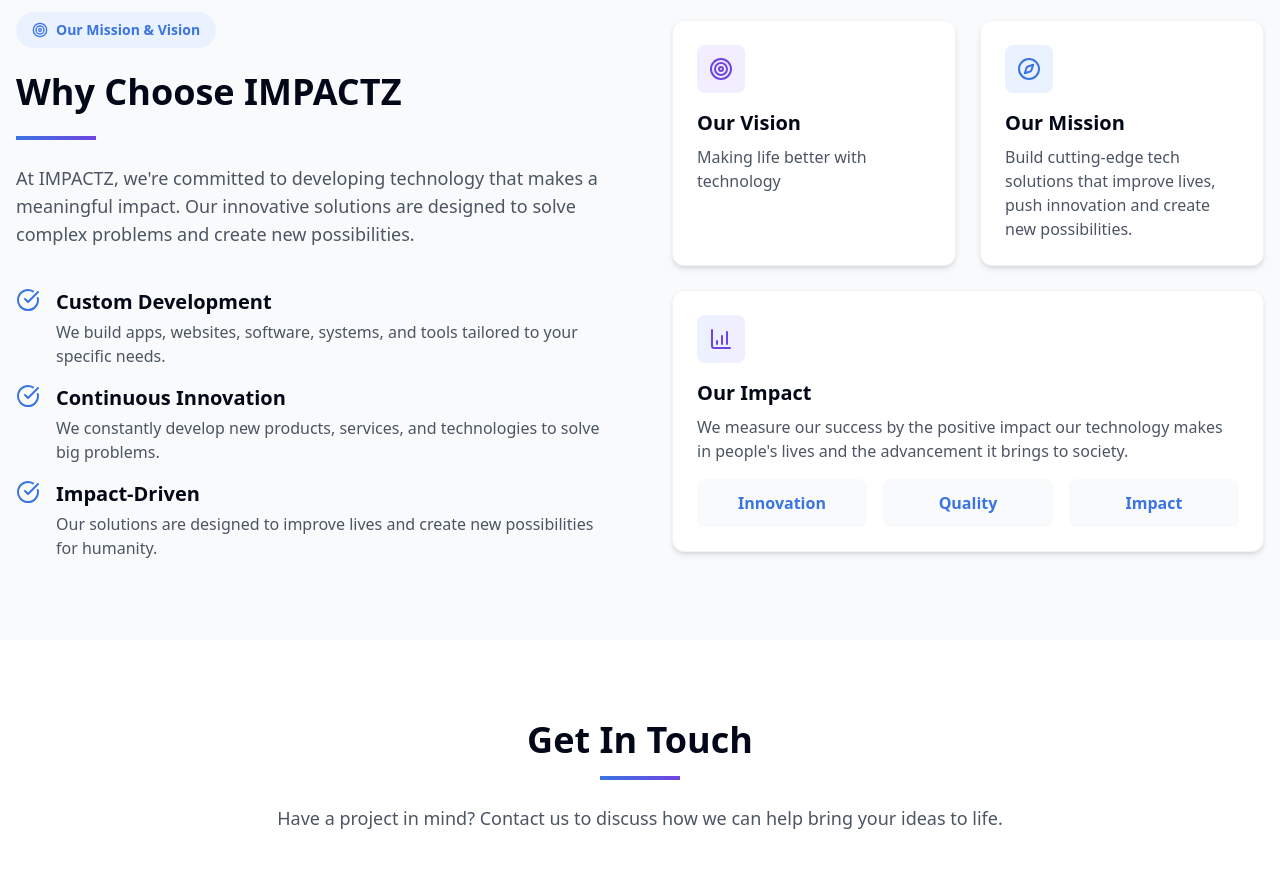
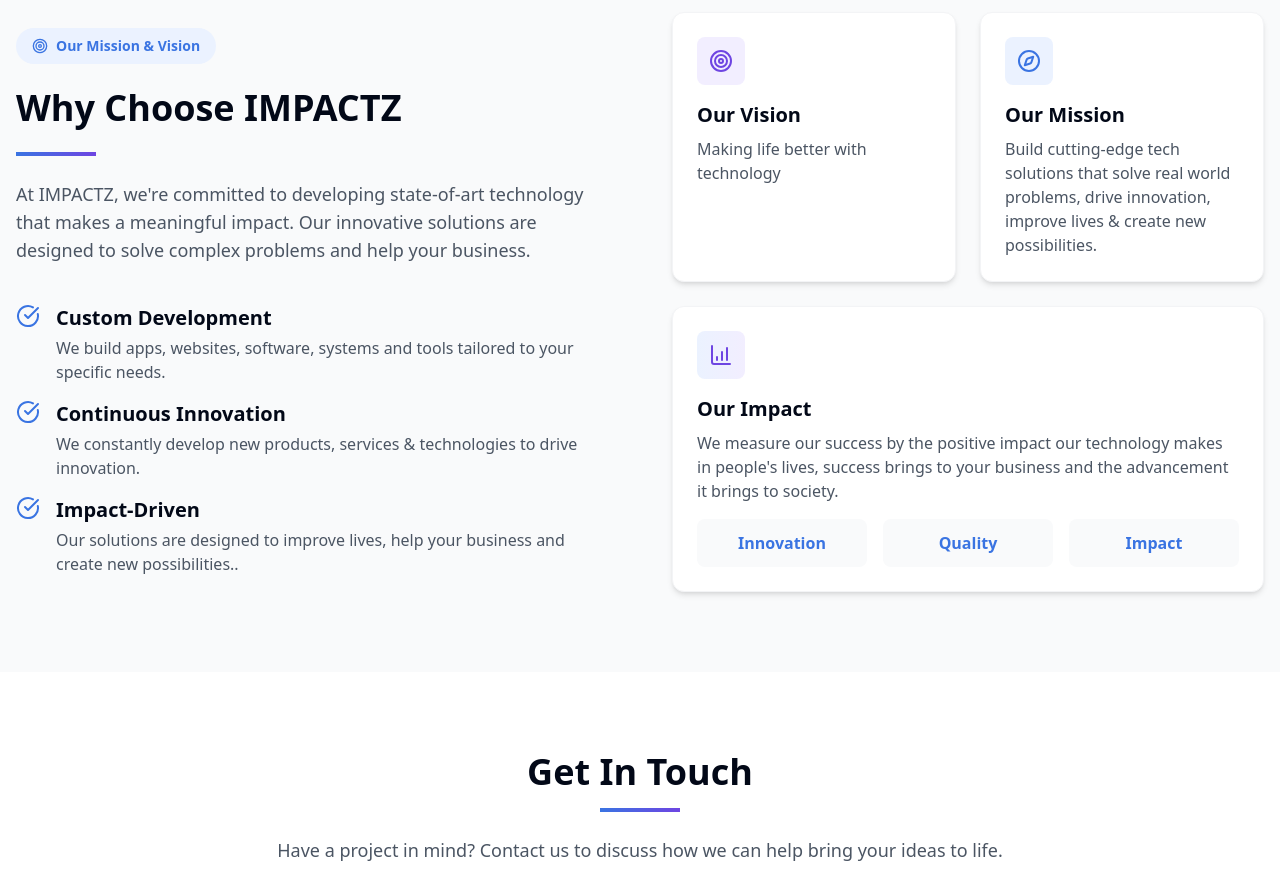
Before and after one commit to TasnimulHassan02/IMPACTZ-Website, a React (Vite) app: page / in a window 1280 px wide. Shown: the part 1980-2875 px from the top of the page. Built offline with nearby package versions, Linux system fonts and the light colour scheme.

Commit message:
Update About.tsx

```diff
--- a/src/components/About.tsx
+++ b/src/components/About.tsx
@@ -14,8 +14,8 @@ const About: React.FC = () => {
             <h2 className="text-3xl md:text-4xl font-bold">Why Choose IMPACTZ</h2>
             <div className="w-20 h-1 bg-gradient-to-r from-brand-blue to-brand-purple"></div>
             <p className="text-gray-600 text-lg">
-              At IMPACTZ, we're committed to developing technology that makes a meaningful impact.
-              Our innovative solutions are designed to solve complex problems and create new possibilities.
+              At IMPACTZ, we're committed to developing state-of-art technology that makes a meaningful impact.
+              Our innovative solutions are designed to solve complex problems and help your business.
             </p>
 
             <div className="space-y-4 pt-4">
@@ -25,7 +25,7 @@ const About: React.FC = () => {
                 </div>
                 <div>
                   <h3 className="text-xl font-semibold mb-1">Custom Development</h3>
-                  <p className="text-gray-600">We build apps, websites, software, systems, and tools tailored to your specific needs.</p>
+                  <p className="text-gray-600">We build apps, websites, software, systems and tools tailored to your specific needs.</p>
                 </div>
               </div>
 
@@ -35,7 +35,7 @@ const About: React.FC = () => {
                 </div>
                 <div>
                   <h3 className="text-xl font-semibold mb-1">Continuous Innovation</h3>
-                  <p className="text-gray-600">We constantly develop new products, services, and technologies to solve big problems.</p>
+                  <p className="text-gray-600">We constantly develop new products, services & technologies to drive innovation.</p>
                 </div>
               </div>
 
@@ -45,7 +45,7 @@ const About: React.FC = () => {
                 </div>
                 <div>
                   <h3 className="text-xl font-semibold mb-1">Impact-Driven</h3>
-                  <p className="text-gray-600">Our solutions are designed to improve lives and create new possibilities for humanity.</p>
+                  <p className="text-gray-600">Our solutions are designed to improve lives, help your business and create new possibilities..</p>
                 </div>
               </div>
             </div>
@@ -65,7 +65,7 @@ const About: React.FC = () => {
                 <Compass className="text-brand-blue" size={24} />
               </div>
               <h3 className="text-xl font-semibold mb-2">Our Mission</h3>
-              <p className="text-gray-600">Build cutting-edge tech solutions that improve lives, push innovation and create new possibilities.</p>
+              <p className="text-gray-600">Build cutting-edge tech solutions that solve real world problems, drive innovation, improve lives & create new possibilities.</p>
             </div>
 
             <div className="bg-white p-6 rounded-xl shadow-md border border-gray-100 col-span-1 md:col-span-2 transform hover:-translate-y-2 transition-transform animate-slide-up" style={{ animationDelay: '0.2s' }}>
@@ -73,7 +73,7 @@ const About: React.FC = () => {
                 <BarChart4 className="text-brand-purple" size={24} />
               </div>
               <h3 className="text-xl font-semibold mb-2">Our Impact</h3>
-              <p className="text-gray-600">We measure our success by the positive impact our technology makes in people's lives and the advancement it brings to society.</p>
+              <p className="text-gray-600">We measure our success by the positive impact our technology makes in people's lives, success brings to your business and the advancement it brings to society.</p>
 
               <div className="mt-4 grid grid-cols-1 md:grid-cols-3 gap-4">
                 <div className="bg-gray-50 p-3 rounded-lg text-center">
```
